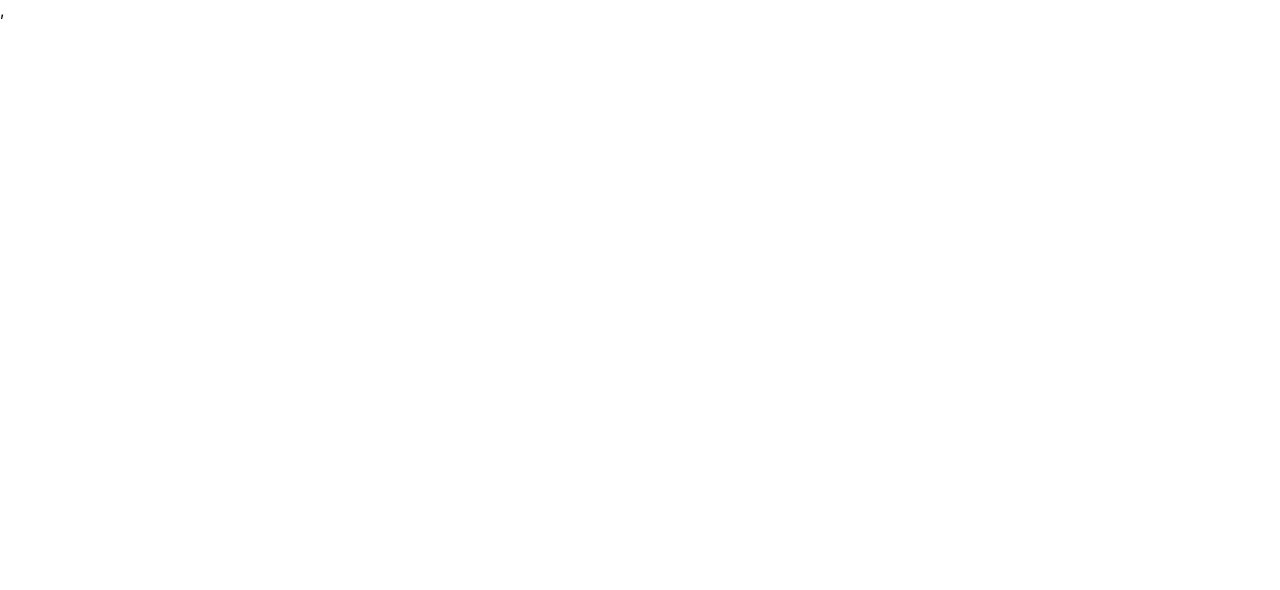
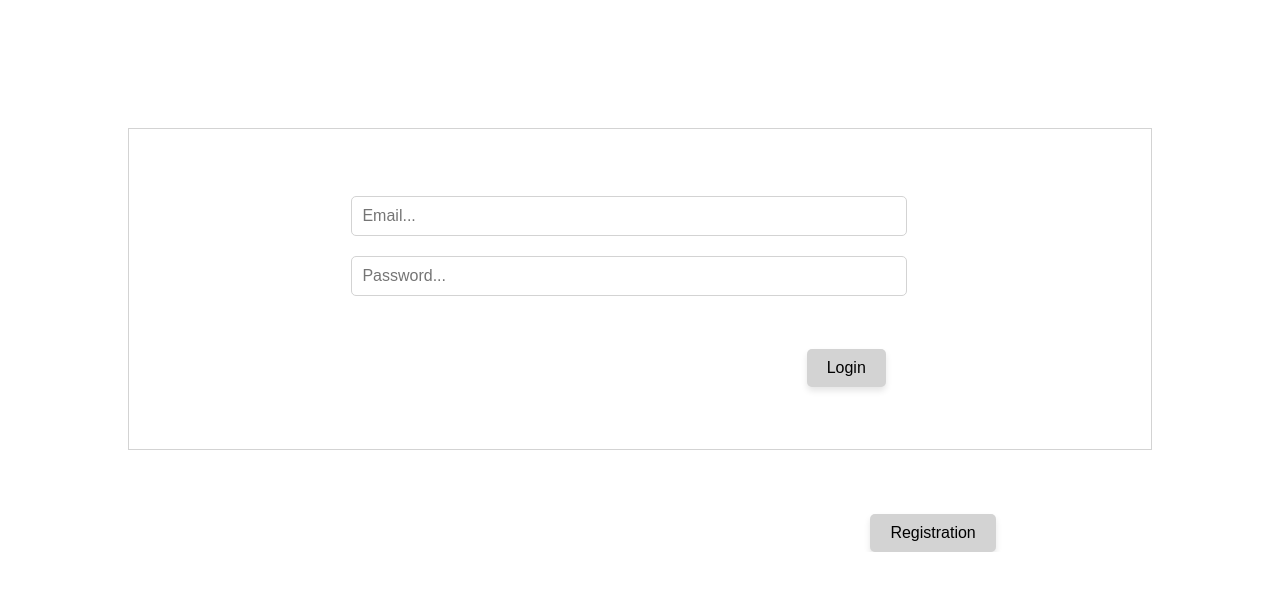
Before and after one commit to InesLozanoLopez/usersProfile, a React (Create React App) app in the folder client/: page / in a window 1280 px wide. Before the commit this address had no page. Shown: the top 590 px of the page. Built offline with nearby package versions, Linux system fonts and the light colour scheme.

Commit message:
feat: login css style

```diff
--- a/client/src/App.tsx
+++ b/client/src/App.tsx
@@ -9,7 +9,7 @@ const App = () => {
       <AppRouter/>
       <ToastContainer position="top-right" theme="colored"/>
     </>
-  );
+  )
 }
 
 export default App;
--- a/client/src/components/auth/login.tsx
+++ b/client/src/components/auth/login.tsx
@@ -9,6 +9,8 @@ import { loginUser } from '../../services/auth.services';
 import { useNavigate } from 'react-router-dom';
 import axios from 'axios';
 import { getUserInfo } from '../../services/userProfile.services';
+import './../../styles/login.css';
+
 
 const Login: React.FC = () => {
     const navigate = useNavigate();
@@ -36,30 +38,64 @@ const Login: React.FC = () => {
                     const response = await loginUser(formik.values);
 
                     if (response) {
-                    try{
+                        try {
                             const user = await getUserInfo();
-                    navigate('/profile', { state : {user}});
-                    } catch(error){
+                            navigate('/profile', { state: { user } });
+                        } catch (error) {
                             console.log(error)
                         }
                     }
                 }
-        } catch(error){
-            if (axios.isAxiosError(error)){
+            } catch (error) {
+                if (axios.isAxiosError(error)) {
                     toast.error(error.response?.data.message)
                 }
             }
         }
     })
 
+    const handleRegistration = () => {
+        navigate('/registration');
+    }
+
     return (
         <>
+            <section id='formContainer'>
                 <form onSubmit={formik.handleSubmit}>
-                <input type='text' aria-label='Insert your email' placeholder='Email...' id='email' value={formik.values.email} onChange={formik.handleChange} />
-                <input type='text' aria-label='password' placeholder='Password...' id='password' value={formik.values.password} onChange={formik.handleChange} />
-                <button type="submit">Login</button>
+                    <input
+                        type='text'
+                        aria-label='Insert your email'
+                        placeholder='Email...'
+                        id='email'
+                        className='formInput'
+                        value={formik.values.email}
+                        onChange={formik.handleChange} />
+                    <input
+                        type='text'
+                        aria-label='password'
+                        placeholder='Password...'
+                        id='password'
+                        className='formInput'
+                        value={formik.values.password}
+                        onChange={formik.handleChange} />
+                    <button
+                        type="submit"
+                        aria-label='submit'
+                        className="button"
+                    >Login</button>
                 </form>
+            </section>
+
+            <section id='registration'>
+                <button
+                    type="button"
+                    aria-label='submit'
+                    className="button"
+                    onClick={handleRegistration}
+                >Registration</button>
+            </section>
         </>
+
     );
 }
 
--- a/client/src/components/profile.tsx
+++ b/client/src/components/profile.tsx
@@ -5,7 +5,6 @@ import { logout } from "../services/auth.services";
 import { useFormik } from "formik";
 import { updateUserInfo } from "../services/userProfile.services";
 import { profileIconsList } from "./profileIconsList";
-
 import './../styles/Profile.css';
 
 const Profile: React.FC = () => {
@@ -76,7 +75,7 @@ const Profile: React.FC = () => {
                     event.preventDefault();
                     handleChangeProfilePhoto();
                 }}
-                    className="changeProfilePhoto"
+                    className="button"
                     aria-label="Button to change profile photo"
                 >Change profile photo</button>
                 {profilePhotoVisible && (
--- a/client/src/index.tsx
+++ b/client/src/index.tsx
@@ -10,7 +10,7 @@ root.render(
   <>
     <BrowserRouter>
       <App />
-    </BrowserRouter>,
+    </BrowserRouter>
   </>
 );
 reportWebVitals();
--- a/client/src/router.tsx
+++ b/client/src/router.tsx
@@ -11,11 +11,12 @@ const AppRouter: React.FC = () => {
     return (
         <>
             <Routes>
+                <Route path="/" element={<Login />} />
                 <Route path="/login" element={<Login />} />
                 <Route path="/registration" element={<Registration />} />
-                <Route element={<AuthGuard/>}>
-                    <Route path="/main" element={<Main />}/>
-                    <Route path="/profile" element={<Profile/>}/>
+                <Route element={<AuthGuard />}>
+                    <Route path="/main" element={<Main />} />
+                    <Route path="/profile" element={<Profile />} />
                 </Route>
             </Routes>
         </>
--- a/client/src/styles/Profile.css
+++ b/client/src/styles/Profile.css
@@ -16,19 +16,7 @@
     overflow: hidden;
     padding: 2vw;
 }
-.changeProfilePhoto{
-    margin-top: 7vw;
-    padding: 10px 20px;
-    background-color: lightgray;
-    color: black;
-    border: none;
-    border-radius: 5px;
-    font-size: 16px;
-    cursor: pointer;
-    transition: background-color 0.3s ease;
-    box-shadow: 0px 4px 6px rgba(0, 0, 0, 0.1);
-    outline: none;
-}
+
 .alternativePhotosContainer{
     position: absolute;
     top: 40vw;
@@ -55,20 +43,3 @@
     padding: 0vw 10vw;
     justify-content: flex-start;
 }
-
-.formInput{
-    width: 100%;
-    padding: 10px;
-    margin: 5px 20px;
-    margin-bottom: 15px;
-    font-size: 16px;
-    border: 1px solid lightgray;
-    border-radius: 5px;
-    box-sizing: border-box;
-    transition: border-color 0.3s ease;
-}
-.formInput:focus {
-    outline: none;
-    border-color: black;
-    box-shadow: 0 0 8px rgba(0, 123, 255, 0.5);
-}
--- a/client/src/styles/index.css
+++ b/client/src/styles/index.css
@@ -19,3 +19,35 @@ code {
   font-family: source-code-pro, Menlo, Monaco, Consolas, 'Courier New',
       monospace;
 }
+
+
+.formInput{
+  width: 100%;
+  padding: 10px;
+  margin: 5px 20px;
+  margin-bottom: 15px;
+  font-size: 16px;
+  border: 1px solid lightgray;
+  border-radius: 5px;
+  box-sizing: border-box;
+  transition: border-color 0.3s ease;
+}
+.formInput:focus {
+  outline: none;
+  border-color: black;
+  box-shadow: 0 0 8px rgba(0, 123, 255, 0.5);
+}
+
+.button{
+  margin-top: 7vw;
+  padding: 10px 20px;
+  background-color: lightgray;
+  color: black;
+  border: none;
+  border-radius: 5px;
+  font-size: 16px;
+  cursor: pointer;
+  transition: background-color 0.3s ease;
+  box-shadow: 0px 4px 6px rgba(0, 0, 0, 0.1);
+  outline: none;
+}
--- /dev/null
+++ b/client/src/styles/login.css
@@ -0,0 +1,25 @@
+#formContainer{
+    height: 40vh;
+    margin: 10vw;
+    margin-bottom: 5vw;
+    border: 1px solid lightgray;
+    display: flex;
+    flex-direction: column;
+    align-items: center;
+    justify-content: center;
+
+}
+
+#formContainer .formInput {
+    width: 90%;
+}
+
+#formContainer .button {
+    margin-left: 77%;
+    margin-top: 3vw;
+}
+
+#registration .button {
+    margin-left: 68%;
+    margin-top: 0;
+}
```
Lines whose indentation alone changed are shown as unchanged.
